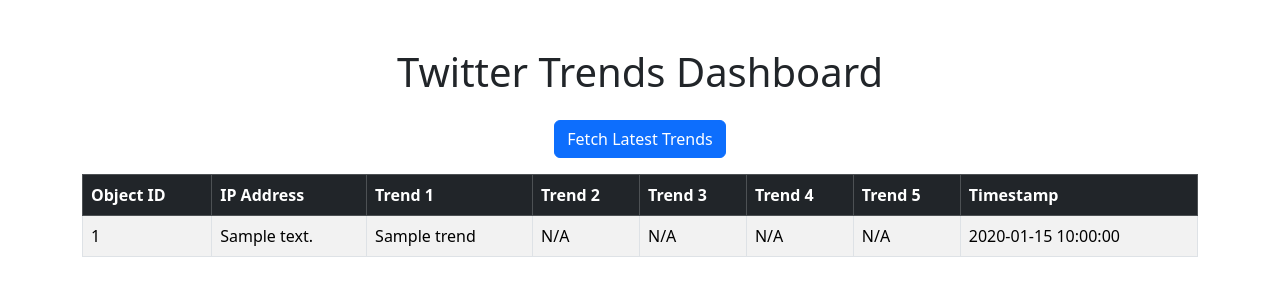
After one commit to PrakharIITB/stir-assignment, a Python web app: template app/templates/dashboard.html in a window 1280 px wide. The commit adds this page. Shown: the top 300 px of the page. Run offline with Jinja, Linux system fonts and the light colour scheme; the template is opened without the code that fills it: most values are stand-ins (such as "Sample title", 1, 10 or a date in 2020).

Commit message:
feat : Added Proxymesh configuation and dashboard page

```diff
--- /dev/null
+++ b/app/templates/dashboard.html
@@ -0,0 +1,50 @@
+{% extends "layout.html" %}
+
+{% block title %}Twitter Trends Dashboard{% endblock %}
+
+{% block content %}
+<h1 class="text-center mb-4">Twitter Trends Dashboard</h1>
+<div class="text-center mb-3">
+    <form method="GET" action="/fetch_trends">
+        <button type="submit" class="btn btn-primary">Fetch Latest Trends</button>
+    </form>
+</div>
+
+{% if records %}
+<div class="table-responsive">
+    <table class="table table-striped table-bordered">
+        <thead class="table-dark">
+            <tr>
+                <th>Object ID</th>
+                <th>IP Address</th>
+                <th>Trend 1</th>
+                <th>Trend 2</th>
+                <th>Trend 3</th>
+                <th>Trend 4</th>
+                <th>Trend 5</th>
+                <th>Timestamp</th>
+            </tr>
+        </thead>
+        <tbody>
+            {% for record in records %}
+            <tr>
+                <td>{{ record._id }}</td>
+                <td>{{ record.ip_address }}</td>
+                <td>{{ record.trends[0] if record.trends|length > 0 else 'N/A' }}</td>
+                <td>{{ record.trends[1] if record.trends|length > 1 else 'N/A' }}</td>
+                <td>{{ record.trends[2] if record.trends|length > 2 else 'N/A' }}</td>
+                <td>{{ record.trends[3] if record.trends|length > 3 else 'N/A' }}</td>
+                <td>{{ record.trends[4] if record.trends|length > 4 else 'N/A' }}</td>
+                <td>{{ record.timestamp.strftime('%Y-%m-%d %H:%M:%S') }}</td>
+            </tr>
+            {% endfor %}
+        </tbody>
+    </table>
+</div>
+{% else %}
+<p class="text-center text-muted">No trends data available. Click the button above to fetch trends.</p>
+{% if error %}
+    <div class="alert alert-danger">{{error}}</div>
+{% endif %}
+{% endif %}
+{% endblock %}
```
Also changed, not shown: app/routes.py (+9 -1 lines), app/services/mongodb_service.py (+31 -3 lines), app/services/selenium_service.py (+17 -11 lines), app/templates/index.html (+6 -2 lines), Readme.md, images/image-1.png (renamed from image-1.png), images/image-2.png (renamed from image-2.png), images/image-3.png (added), images/image.png (renamed from image.png).
